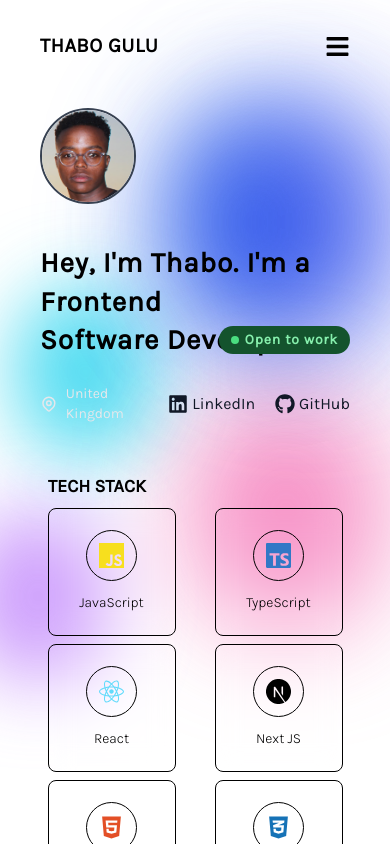
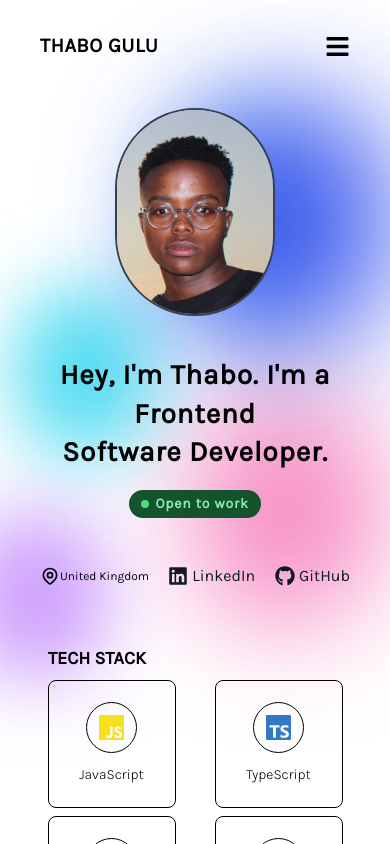
Before and after one commit to tgulu/Portfolio, a React (Create React App) app: page / in a window 390 px wide. Shown: the top 844 px of the page. Built offline with nearby package versions, Linux system fonts and the light colour scheme; a web font is replaced by a local one.

Commit message:
make the home info be vertical for phones

```diff
--- a/src/components/Homes2.jsx
+++ b/src/components/Homes2.jsx
@@ -12,20 +12,20 @@ const Home = () => {
       <Blur />
 
       {/* Boxed wrapper */}
-      <div className="max-w-6xl mx-auto space-y-12 py-8 px-6">
+      <div className="max-w-6xl mx-auto  space-y-12 md:space-y-12 py-8 px-6">
         <Nav />
 
         {/* Hero Section */}
-        <section className="flex flex-col md:flex-row items-start gap-10 md:gap-18">
+        <section className="flex flex-col items-center text-center md:text-left md:flex-row md:items-start gap-10 md:gap-16">
           {/* Profile Pic */}
           <img
             src={Profile}
             alt="Thabo Gulu profile"
-            className="w-24 h-24 md:w-[120px] md:h-[140px] ml-0 md:ml-4 rounded-full border-2 border-gray-700 object-cover"
+            className="w-40 h-52 md:w-[120px] md:h-[140px] ml-0 md:ml-4 rounded-full border-2 border-gray-700 object-cover"
           />
 
           {/* Text Section */}
-          <div className="flex flex-col items-start gap-6">
+          <div className="flex flex-col items-start gap-2 md:gap-6">
             {/* Heading with Badge */}
             <div className="relative text-[28px] font-bold tracking-[0.03em] leading-snug text-black">
               <h1>
@@ -34,17 +34,17 @@ const Home = () => {
                 Software Developer.
               </h1>
               {/* "Open to work" badge */}
-              <div className="bg-green-900 absolute max-md:relative right-0 bottom-1.5 whitespace-nowrap text-green-300 hover:bg-green-500/25 text-sm px-3 py-1 rounded-full inline-block hover:text-green-500">
+              <div className="bg-green-900 relative md:absolute max-md:relative right-0 bottom-1.5 whitespace-nowrap text-green-300 hover:bg-green-500/25 text-sm px-3 py-1 rounded-full inline-block hover:text-green-500 my-6 md:my-0">
                 <span className="p-1  mr-1.5 inline-block bg-green-400 rounded-full"></span>
                 Open to work
               </div>
             </div>
 
             {/* Social / Location */}
-            <div className="w-full flex items-center justify-between max-md:flex-col max-md:gap-3">
+            <div className="w-full flex items-center justify-between max-md:flex-col   max-md:gap-3 my-2 md:my-0">
               {/* Location */}
-              <div className="flex items-center gap-2 text-sm text-gray-200">
-                <HiOutlineLocationMarker className="text-lg" />
+              <div className="flex items-center md:gap-2 gap-0 text-xs md:text-sm text-gray-950 md:text-gray-200">
+                <HiOutlineLocationMarker className="text-xl " />
                 United Kingdom
               </div>
 
```
